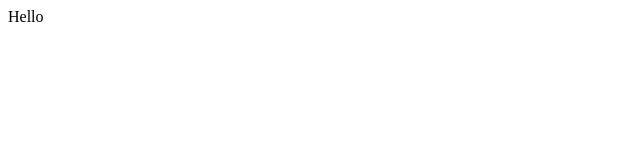
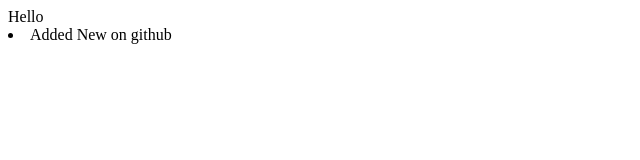
Before and after one commit to Kishandewangan/shopinglist, a plain HTML site: page about.html in a window 1280 px wide. Shown: the whole page, without its empty margins (0-640 px from the left). Drawn offline with Linux system fonts and the light colour scheme.

Commit message:
Update about.html
Updated about.html

```diff
--- a/about.html
+++ b/about.html
@@ -1,4 +1,4 @@
 <html>
 Hello
-
+<li>Added New on github</li>
 <html>
```
